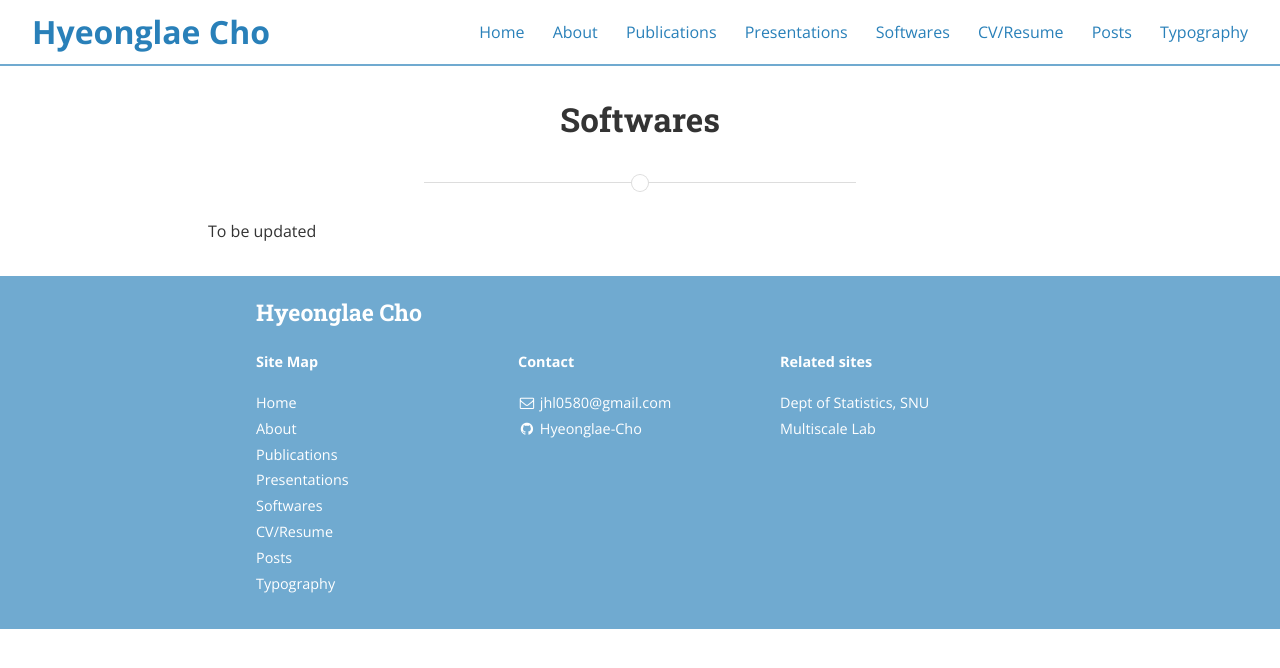
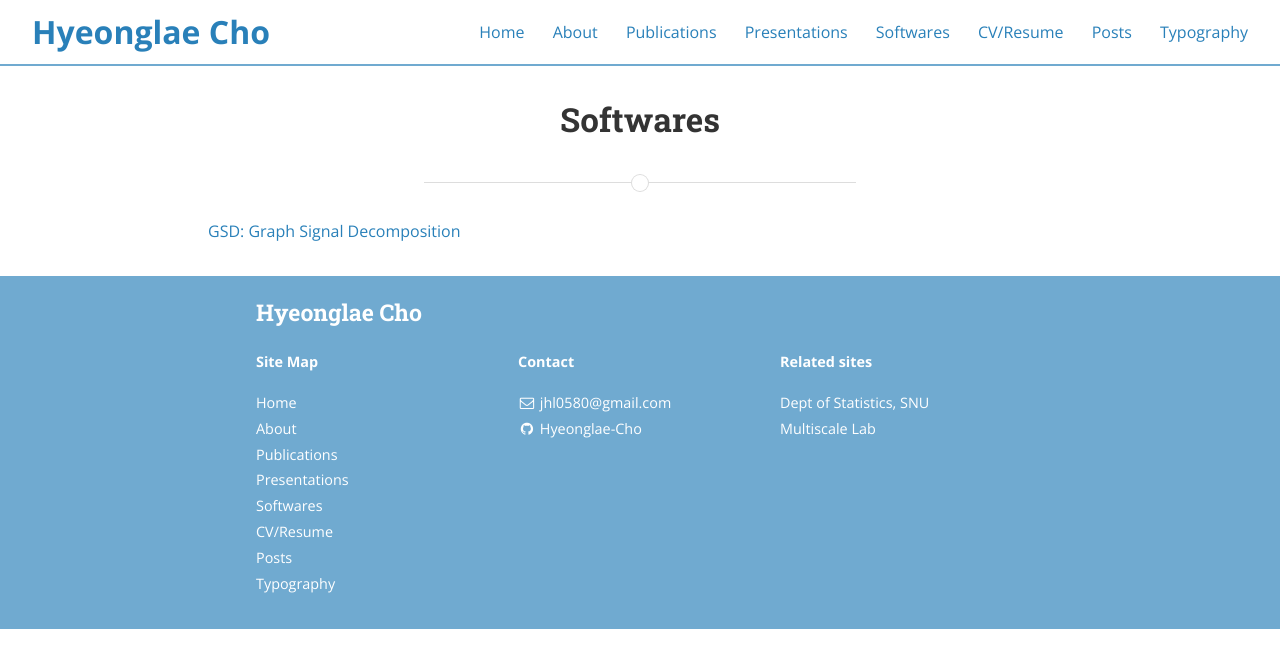
Before and after one commit to Hyeonglae-Cho/Hyeonglae-Cho.github.io, a Jekyll site: the page built from softwares.md, in a window 1280 px wide. Shown: the top 668 px of the page. Built offline with Jekyll 4.4.1, drawn with Linux system fonts in a browser that asks for light colours; nearby versions of some CDN libraries.

Commit message:
Update softwares.md

```diff
--- a/softwares.md
+++ b/softwares.md
@@ -6,4 +6,7 @@ permalink: /softwares/
 main_nav: true
 ---
 
-To be updated
+[GSD: Graph Signal Decomposition][GSD]
+
+
+[GSD]: https://cran.r-project.org/web/packages/GSD/index.html
```
